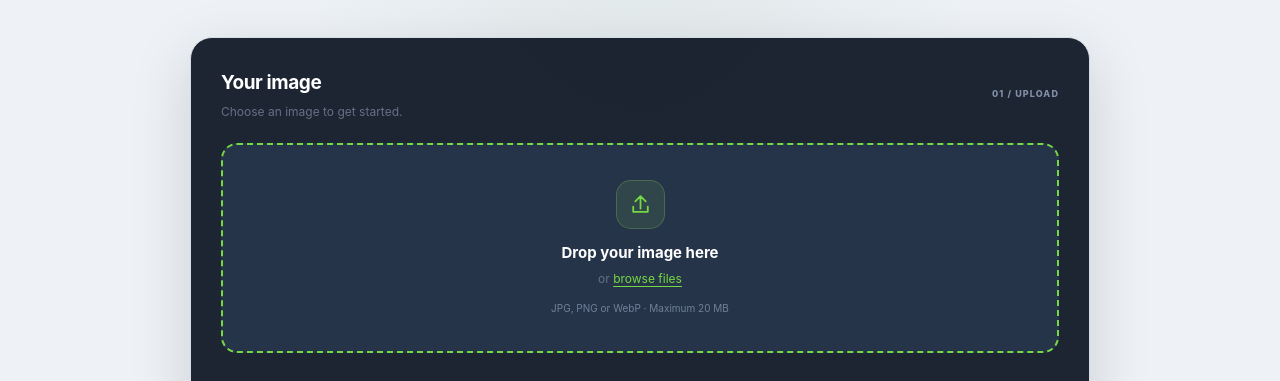
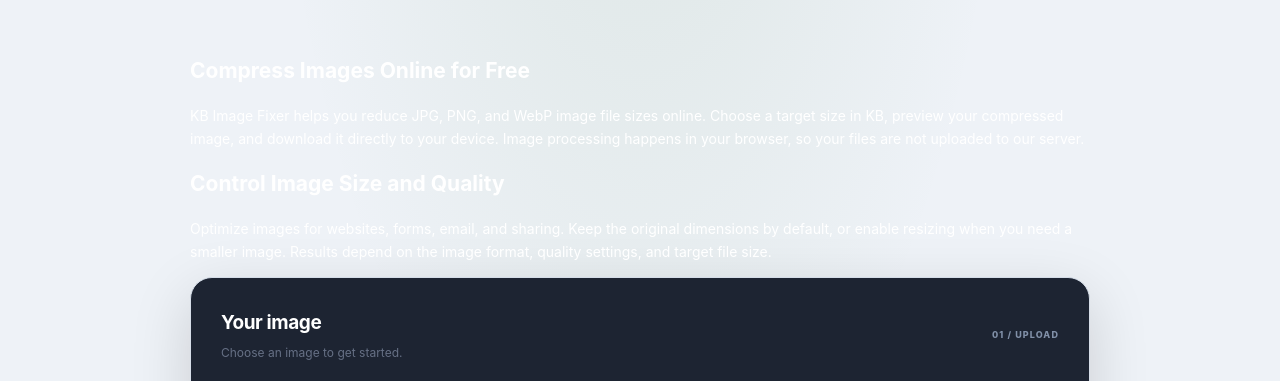
Before and after one commit to hassaan1231/kb-image-fixer, a plain HTML site: page index.html in a window 1280 px wide. Shown: the part 413-794 px from the top of the page. Drawn offline with Linux system fonts and the light colour scheme.

Commit message:
index.html

```diff
--- a/index.html
+++ b/index.html
@@ -31,6 +31,13 @@
   <h1>Free Online Image Compressor<br><span>Smaller files. Quality preserved.</span></h1>
      <p>Compress JPG, PNG, and WebP images online for free. Reduce image file size to your target KB, preserve dimensions, and download your optimized images directly in your browser.</p>
     </section>
+    <section class="seo-info">
+  <h2>Compress Images Online for Free</h2>
+  <p>KB Image Fixer helps you reduce JPG, PNG, and WebP image file sizes online. Choose a target size in KB, preview your compressed image, and download it directly to your device. Image processing happens in your browser, so your files are not uploaded to our server.</p>
+
+  <h2>Control Image Size and Quality</h2>
+  <p>Optimize images for websites, forms, email, and sharing. Keep the original dimensions by default, or enable resizing when you need a smaller image. Results depend on the image format, quality settings, and target file size.</p>
+</section>
 
     <section class="workspace">
       <div class="section-heading">
```
